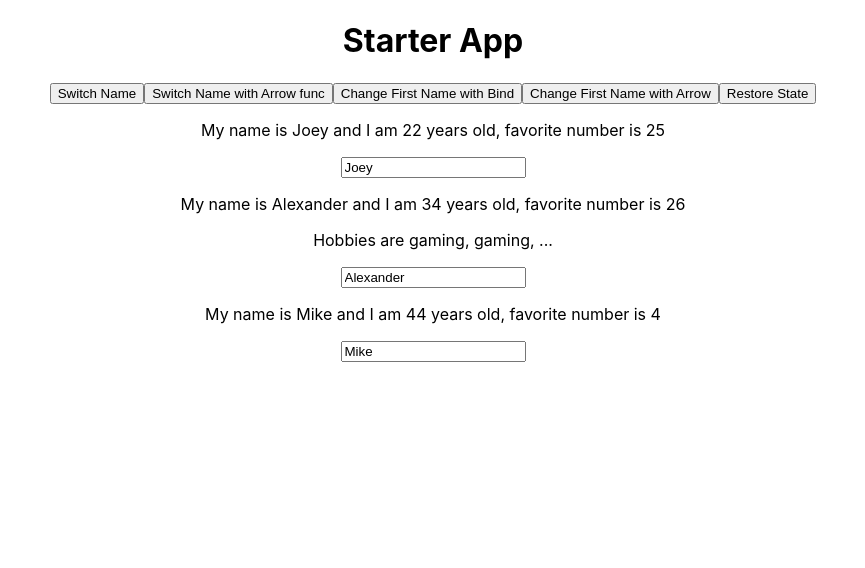
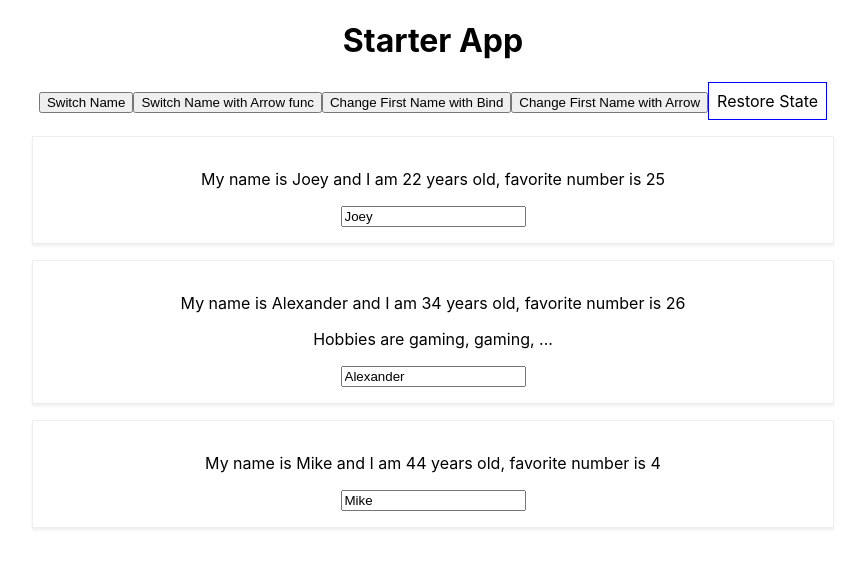
Before and after one commit to stevekutz/react_TCG_exp, a React (Create React App) app in the folder app/: page / in a window 1280 px wide. Shown: the top 568 px of the page, without its empty margins (207-1072 px from the left). Built offline with nearby package versions, Linux system fonts and the light colour scheme.

Commit message:
added styling

```diff
--- a/app/src/App.js
+++ b/app/src/App.js
@@ -57,6 +57,17 @@ class App extends Component {
     }
 
     render() {
+
+     const style = {
+          backgroundColor: 'white',
+          font: 'inherit',
+          border: '1px solid blue',
+          padding: '8px',
+     }
+
+
+
+
         return (
         <div className="App">
             <h1> Starter App</h1>
@@ -66,7 +77,7 @@ class App extends Component {
             <button onClick = {() => this.switchNameHandler() }> Switch Name with Arrow func </button>
             <button onClick = {this.changeFirstName.bind(this, 'NameChange with Bind' )}> Change First Name with Bind</button>
             <button onClick = {() => this.changeFirstName('NameChange with Arrow')}>Change First Name with Arrow </button>
-            <button onClick = {this.restoreState}> Restore State  </button>
+            <button style = {style} onClick = {this.restoreState}> Restore State  </button>
 
             <Person
                 name = {this.state.persons[0].name}
--- a/app/src/Person/Person.js
+++ b/app/src/Person/Person.js
@@ -1,11 +1,13 @@
 import React from 'react';
+import './person.css'
+
 
 const Person = (props) => {
 
     let randomNum = Math.floor(Math.random() * 30);
 
     return (
-        <div>
+        <div className = "personDiv">
             <p onClick = {props.clickPassedMethod}>
                 My name is {props.name} and I am {props.age} years old, favorite number is {randomNum}</p>
             <p> {props.children} </p>    {/* adding 2-way binding by including props.name to pre-fill the form with orig name */}
--- /dev/null
+++ b/app/src/Person/person.css
@@ -0,0 +1,8 @@
+.personDiv {
+     width: 60%;
+     margin: 16px auto;
+     border: 1px solid #eee;
+     box-shadow: 0 2px 3px #eee;
+     padding: 16px;
+     text-align: center;
+}
```
